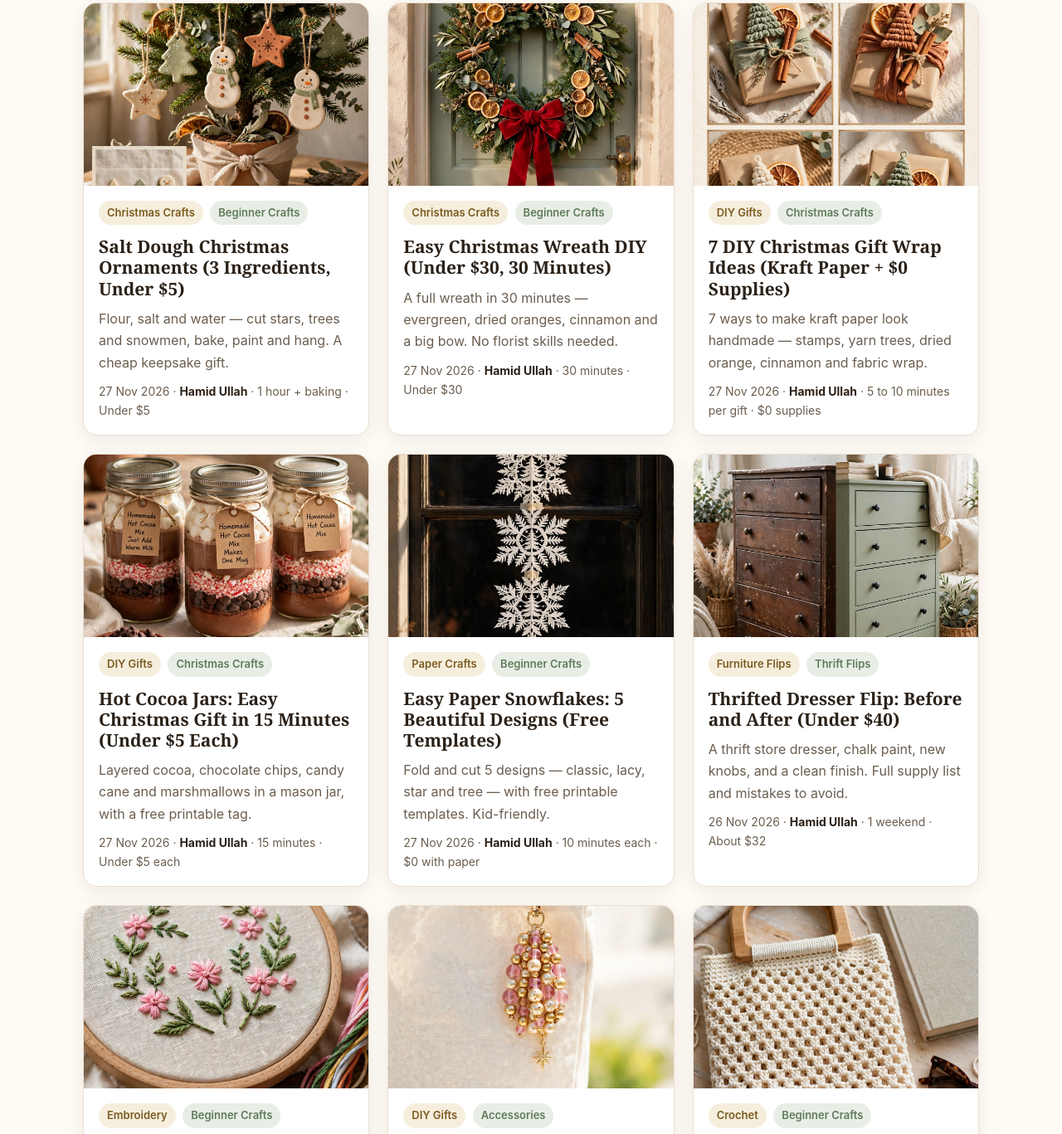
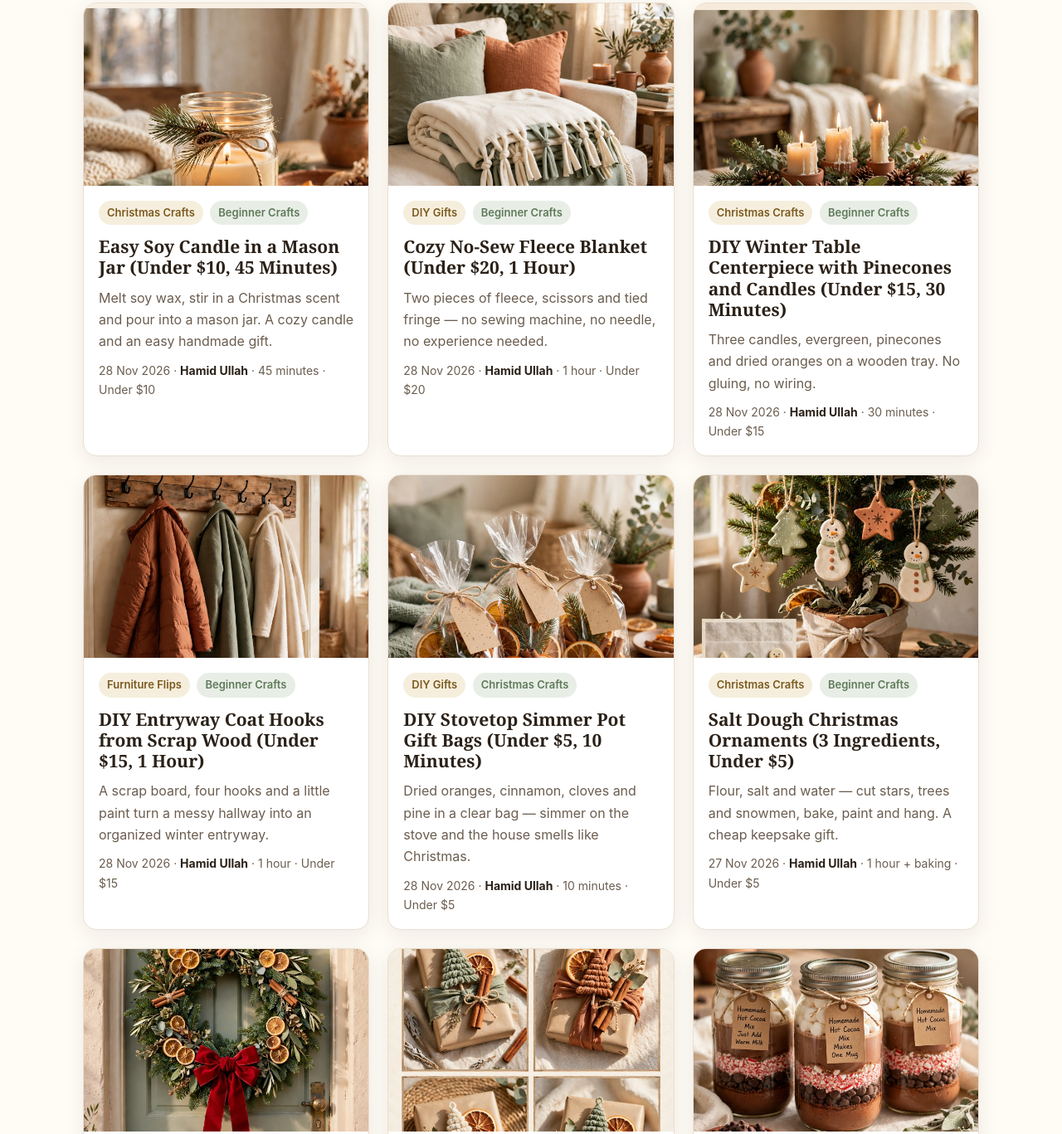
Before and after one commit to hamidullahmalik74-afk/diy-and-crafts-site, a plain HTML site: page index.html in a window 1280 px wide. Shown: the part 593-1960 px from the top of the page at 83% size. Drawn offline with Linux system fonts and the light colour scheme.

Commit message:
Day 3: homepage and sitemap

```diff
--- a/index.html
+++ b/index.html
@@ -44,6 +44,56 @@
     <h2>New on DIY and Crafts</h2>
     <p class="section-sub">Fresh projects, tested at home, with the same finished photo you saw on Pinterest.</p>
     <div class="grid">
+
+      <article class="card">
+        <a href="posts/soy-candle-mason-jar.html"><img src="assets/soy-candle-mason-jar.webp" alt="Homemade soy candle in a mason jar with a ribbon and pine sprig, lit on a wooden table" width="1000" height="667"></a>
+        <div class="card-body">
+          <p><span class="tag">Christmas Crafts</span> <span class="tag-sage">Beginner Crafts</span></p>
+          <h3><a href="posts/soy-candle-mason-jar.html">Easy Soy Candle in a Mason Jar (Under $10, 45 Minutes)</a></h3>
+          <p>Melt soy wax, stir in a Christmas scent and pour into a mason jar. A cozy candle and an easy handmade gift.</p>
+          <p class="meta">28 Nov 2026 &middot; <strong>Hamid Ullah</strong> &middot; 45 minutes &middot; Under $10</p>
+        </div>
+      </article>
+
+      <article class="card">
+        <a href="posts/no-sew-fleece-blanket.html"><img src="assets/no-sew-fleece-blanket.webp" alt="Cozy no-sew fleece blanket with tied fringe folded on a sofa, in cream and sage" width="1000" height="667"></a>
+        <div class="card-body">
+          <p><span class="tag">DIY Gifts</span> <span class="tag-sage">Beginner Crafts</span></p>
+          <h3><a href="posts/no-sew-fleece-blanket.html">Cozy No-Sew Fleece Blanket (Under $20, 1 Hour)</a></h3>
+          <p>Two pieces of fleece, scissors and tied fringe — no sewing machine, no needle, no experience needed.</p>
+          <p class="meta">28 Nov 2026 &middot; <strong>Hamid Ullah</strong> &middot; 1 hour &middot; Under $20</p>
+        </div>
+      </article>
+
+      <article class="card">
+        <a href="posts/winter-table-centerpiece.html"><img src="assets/winter-table-centerpiece.webp" alt="Winter table centerpiece with pinecones, evergreen sprigs and three candles on a wooden tray" width="1000" height="667"></a>
+        <div class="card-body">
+          <p><span class="tag">Christmas Crafts</span> <span class="tag-sage">Beginner Crafts</span></p>
+          <h3><a href="posts/winter-table-centerpiece.html">DIY Winter Table Centerpiece with Pinecones and Candles (Under $15, 30 Minutes)</a></h3>
+          <p>Three candles, evergreen, pinecones and dried oranges on a wooden tray. No gluing, no wiring.</p>
+          <p class="meta">28 Nov 2026 &middot; <strong>Hamid Ullah</strong> &middot; 30 minutes &middot; Under $15</p>
+        </div>
+      </article>
+
+      <article class="card">
+        <a href="posts/diy-entryway-coat-hooks.html"><img src="assets/entryway-coat-hooks.webp" alt="DIY entryway coat hooks made from scrap wood with black metal hooks, coats hanging in a hallway" width="1000" height="667"></a>
+        <div class="card-body">
+          <p><span class="tag">Furniture Flips</span> <span class="tag-sage">Beginner Crafts</span></p>
+          <h3><a href="posts/diy-entryway-coat-hooks.html">DIY Entryway Coat Hooks from Scrap Wood (Under $15, 1 Hour)</a></h3>
+          <p>A scrap board, four hooks and a little paint turn a messy hallway into an organized winter entryway.</p>
+          <p class="meta">28 Nov 2026 &middot; <strong>Hamid Ullah</strong> &middot; 1 hour &middot; Under $15</p>
+        </div>
+      </article>
+
+      <article class="card">
+        <a href="posts/stovetop-simmer-pot-gifts.html"><img src="assets/simmer-pot-gift-bags.webp" alt="Stovetop simmer pot gift bags with dried oranges, cinnamon sticks and pine sprigs in clear bags with gift tags" width="1000" height="667"></a>
+        <div class="card-body">
+          <p><span class="tag">DIY Gifts</span> <span class="tag-sage">Christmas Crafts</span></p>
+          <h3><a href="posts/stovetop-simmer-pot-gifts.html">DIY Stovetop Simmer Pot Gift Bags (Under $5, 10 Minutes)</a></h3>
+          <p>Dried oranges, cinnamon, cloves and pine in a clear bag — simmer on the stove and the house smells like Christmas.</p>
+          <p class="meta">28 Nov 2026 &middot; <strong>Hamid Ullah</strong> &middot; 10 minutes &middot; Under $5</p>
+        </div>
+      </article>
 
       <article class="card">
         <a href="posts/salt-dough-christmas-ornaments.html"><img src="assets/salt-dough-ornaments.webp" alt="Salt dough Christmas ornaments, painted stars and trees hanging on a Christmas tree" width="1000" height="667"></a>
@@ -161,11 +211,11 @@
     <h2>Browse by category</h2>
     <p class="section-sub">Pick a craft, and start with a project that fits your time and budget.</p>
     <div class="cat-grid">
-      <a class="cat-card" href="posts/thrifted-dresser-flip.html"><h3>Furniture Flips</h3><p>Thrifted dressers and shelves, painted and repaired on a budget.</p><p class="count">1 project</p></a>
+      <a class="cat-card" href="posts/thrifted-dresser-flip.html"><h3>Furniture Flips</h3><p>Thrifted dressers and shelves, painted and repaired on a budget.</p><p class="count">2 projects</p></a>
       <a class="cat-card" href="posts/hand-embroidery-beginners.html"><h3>Embroidery</h3><p>Beginner stitches, free patterns, and simple hoop art.</p><p class="count">1 project</p></a>
       <a class="cat-card" href="posts/crochet-tote-bag-beginners.html"><h3>Crochet</h3><p>Free patterns for bags and home items, using basic stitches first.</p><p class="count">1 project</p></a>
-      <a class="cat-card" href="posts/beaded-bag-charm-diy.html"><h3>DIY Gifts</h3><p>Quick, useful handmade gifts for friends, teachers and family.</p><p class="count">4 projects</p></a>
-      <a class="cat-card" href="posts/diy-christmas-gifts-under-1-hour.html"><h3>Christmas Crafts</h3><p>Handmade gifts and decor, most under 1 hour each.</p><p class="count">3 projects</p></a>
+      <a class="cat-card" href="posts/beaded-bag-charm-diy.html"><h3>DIY Gifts</h3><p>Quick, useful handmade gifts for friends, teachers and family.</p><p class="count">6 projects</p></a>
+      <a class="cat-card" href="posts/diy-christmas-gifts-under-1-hour.html"><h3>Christmas Crafts</h3><p>Handmade gifts and decor, most under 1 hour each.</p><p class="count">5 projects</p></a>
       <a class="cat-card" href="posts/paper-snowflakes-christmas-decor.html"><h3>Paper Crafts</h3><p>Free templates and easy paper projects for windows, garlands and gift tags.</p><p class="count">1 project</p></a>
       <a class="cat-card" href="posts/beaded-bag-charm-diy.html"><h3>Quick Crafts</h3><p>15 to 60 minute projects, including bag charms and candles.</p><p class="count">1 project</p></a>
     </div>
```
Also changed, not shown: sitemap.xml (+6 -1 lines).
